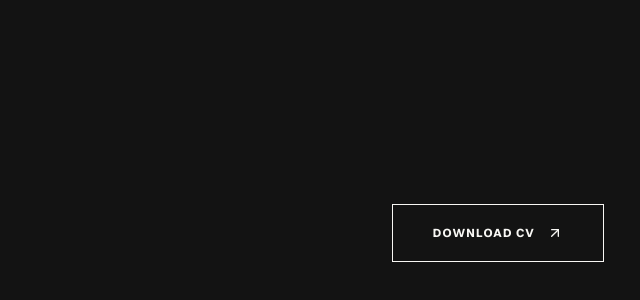
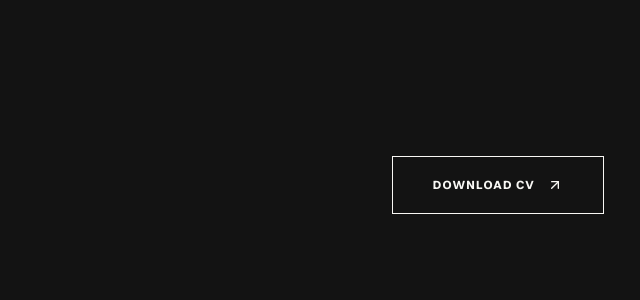
Before and after one commit to PedroLunet/pedrolunet.dev, a SvelteKit app: page /about in a window 1280 px wide. Shown: the part 1516-1816 px from the top of the page, without its empty margins (640-1280 px from the left). Built offline with nearby package versions, Linux system fonts and the light colour scheme.

Commit message:
fixed page alyout

```diff
--- a/src/routes/about/+page.svelte
+++ b/src/routes/about/+page.svelte
@@ -148,7 +148,7 @@
 			</div>
 		</div>
 
-		<div class="pt-12 pb-24 lg:pt-24 2xl:pt-40 2xl:pb-40">
+		<div class="pt-12 lg:pt-24 2xl:pt-40 2xl:pb-40">
 			<div class="flex flex-col">
 				<h3
 					class="fade-in-text border-text-primary/10 mb-8 translate-y-8 border-b pb-4 text-xs font-bold tracking-widest text-text-secondary/50 uppercase opacity-0 2xl:mb-12 2xl:pb-6 2xl:text-sm"
@@ -219,7 +219,7 @@
 			</div>
 		</div>
 		<div
-			class="fade-in-text mt-12 flex translate-y-8 justify-end opacity-0 lg:mt-0 lg:pb-32 2xl:pb-48"
+			class="fade-in-text mt-12 pb-12 flex translate-y-8 justify-end opacity-0 lg:pb-24 2xl:pb-48"
 		>
 			<a
 				href="/cv.pdf"
```
